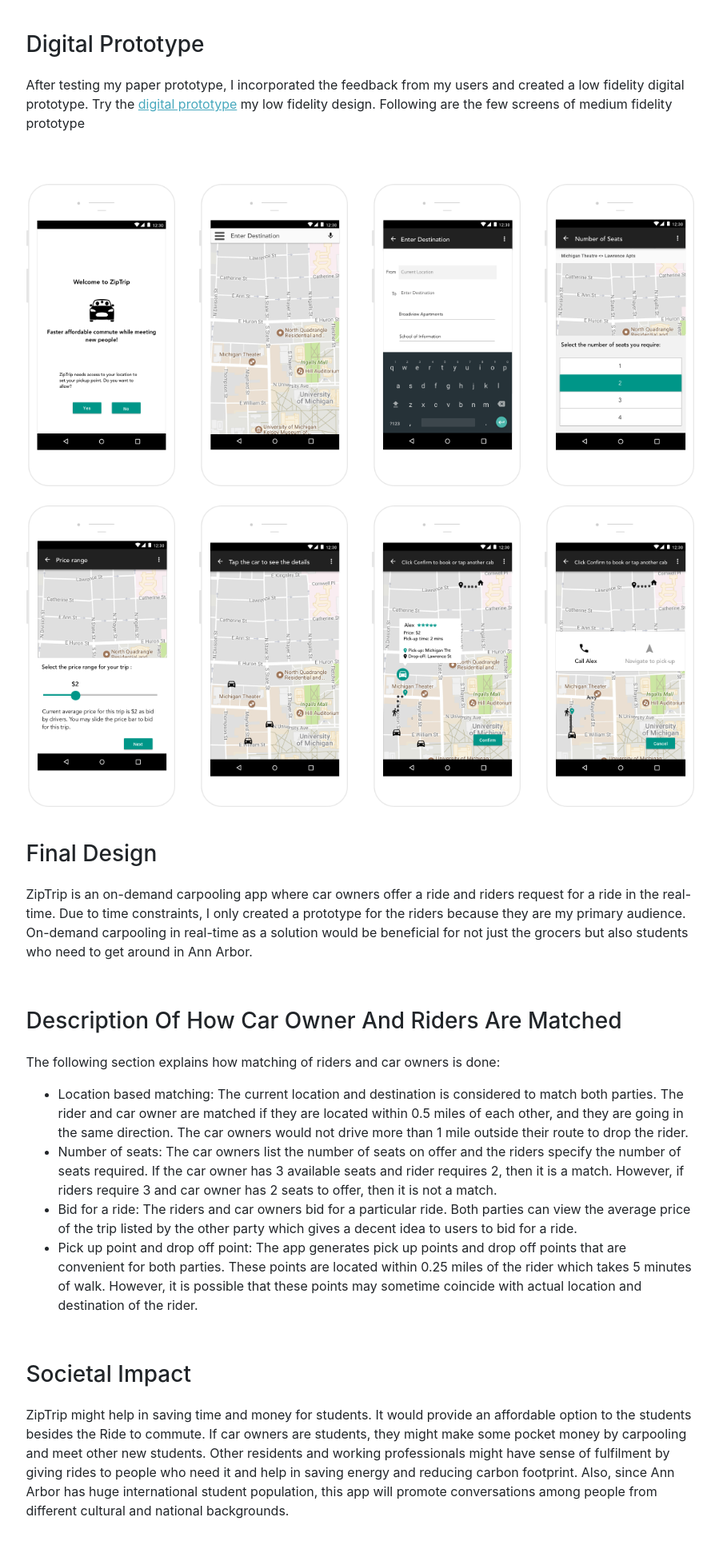
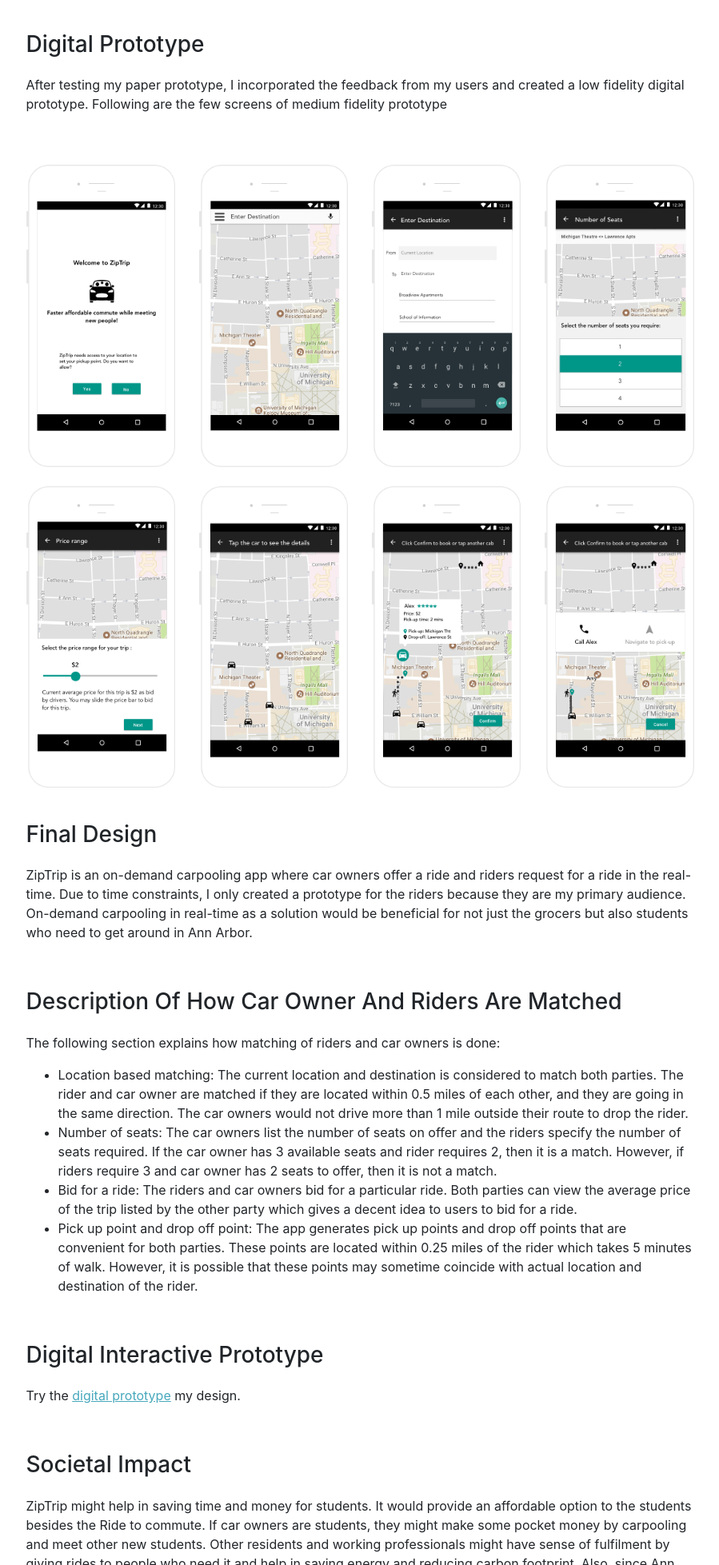
Before and after one commit to dhawanneha/new, a website with bundled scripts: page ziptrip.html in a window 1280 px wide. Shown: the part 7091-9048 px from the top of the page at 80% size, without its empty margins (190-1089 px from the left). Built offline with nearby package versions, Linux system fonts and the light colour scheme.

Commit message:
interactive

```diff
--- a/ziptrip.html
+++ b/ziptrip.html
@@ -470,7 +470,7 @@
 
 
 <div><h3 class=pad>Digital Prototype</h3>
-<p>After testing my paper prototype, I incorporated the feedback from my users and created a low fidelity digital prototype. Try the <a style="color:#47A8BD;" href="https://projects.invisionapp.com/share/UNFBM025GM4#/screens/273308260_Homepage"><u>digital prototype</u></a> my low fidelity design. Following are the few screens of medium fidelity prototype</p>
+<p>After testing my paper prototype, I incorporated the feedback from my users and created a low fidelity digital prototype.  Following are the few screens of medium fidelity prototype</p>
 
      <br>
      <br>
@@ -740,6 +740,13 @@
 
 <li>Pick up point and drop off point: The app generates  pick up points and drop off points that are convenient for both parties. These points are located within 0.25 miles of the rider which takes 5 minutes of walk. However, it is possible that these points may sometime coincide with actual location and destination of the rider.</li></ul></div>
 
+<div><h3 class="pad">Digital Interactive Prototype</h3>
+
+  <p>Try the <a style="color:#47A8BD;" href="https://invis.io/6YQ2HHLCMNH#/341912170_1st_Screen"><u>digital prototype</u></a> my design.</p></div>
+
+
+
+
 <div><h3 class=pad>Societal Impact</h3>
 <p>ZipTrip might help in saving time and money for students. It would provide an affordable option to the students besides the Ride to commute. If car owners are students, they might make some pocket money by carpooling and meet other new students. Other residents and working professionals might have sense of fulfilment by giving rides to people who need it and help in saving energy and reducing carbon footprint. Also, since Ann Arbor has huge international student population, this app will promote conversations among people from different cultural and national backgrounds.</p>
 
```
Also changed, not shown: 1 other file.
